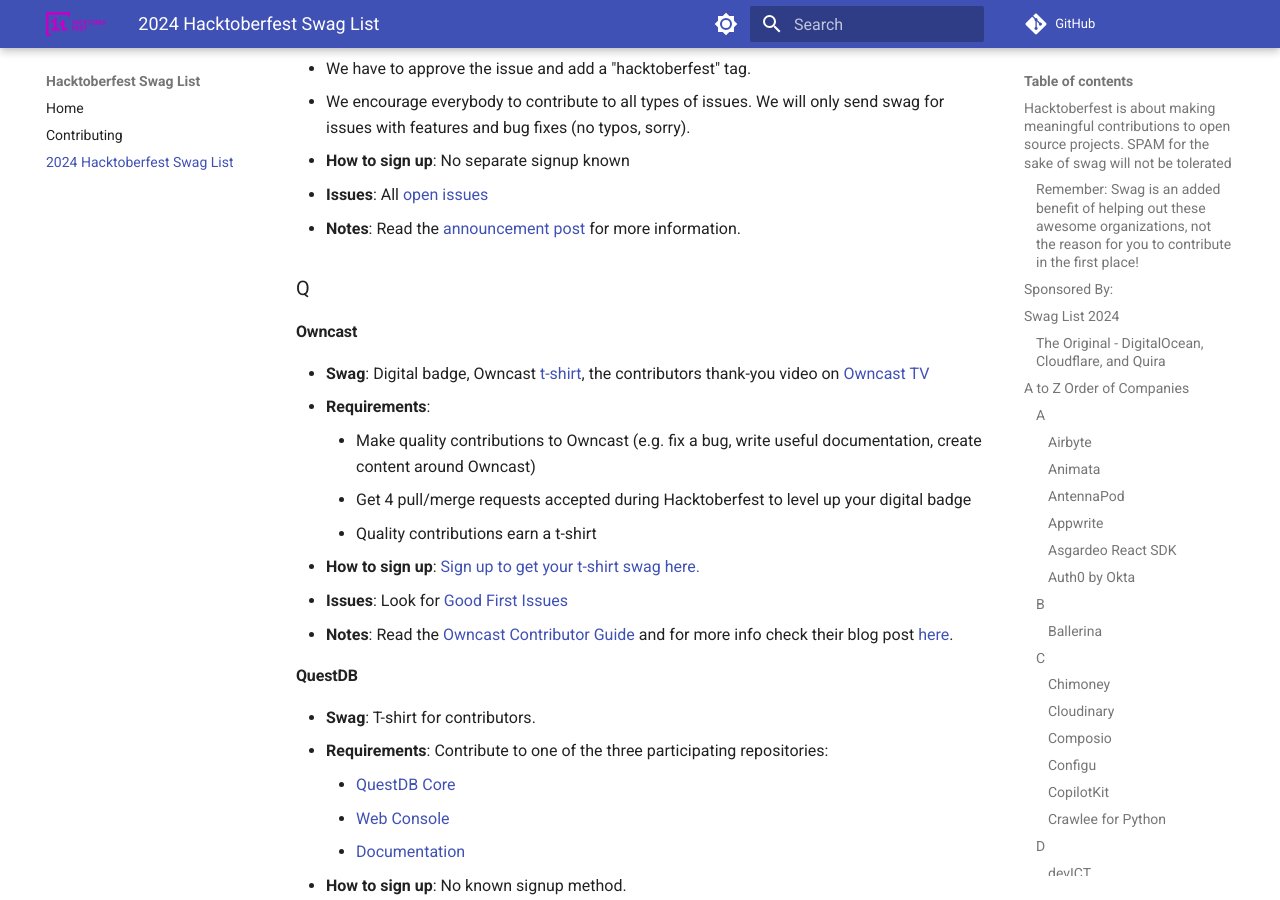
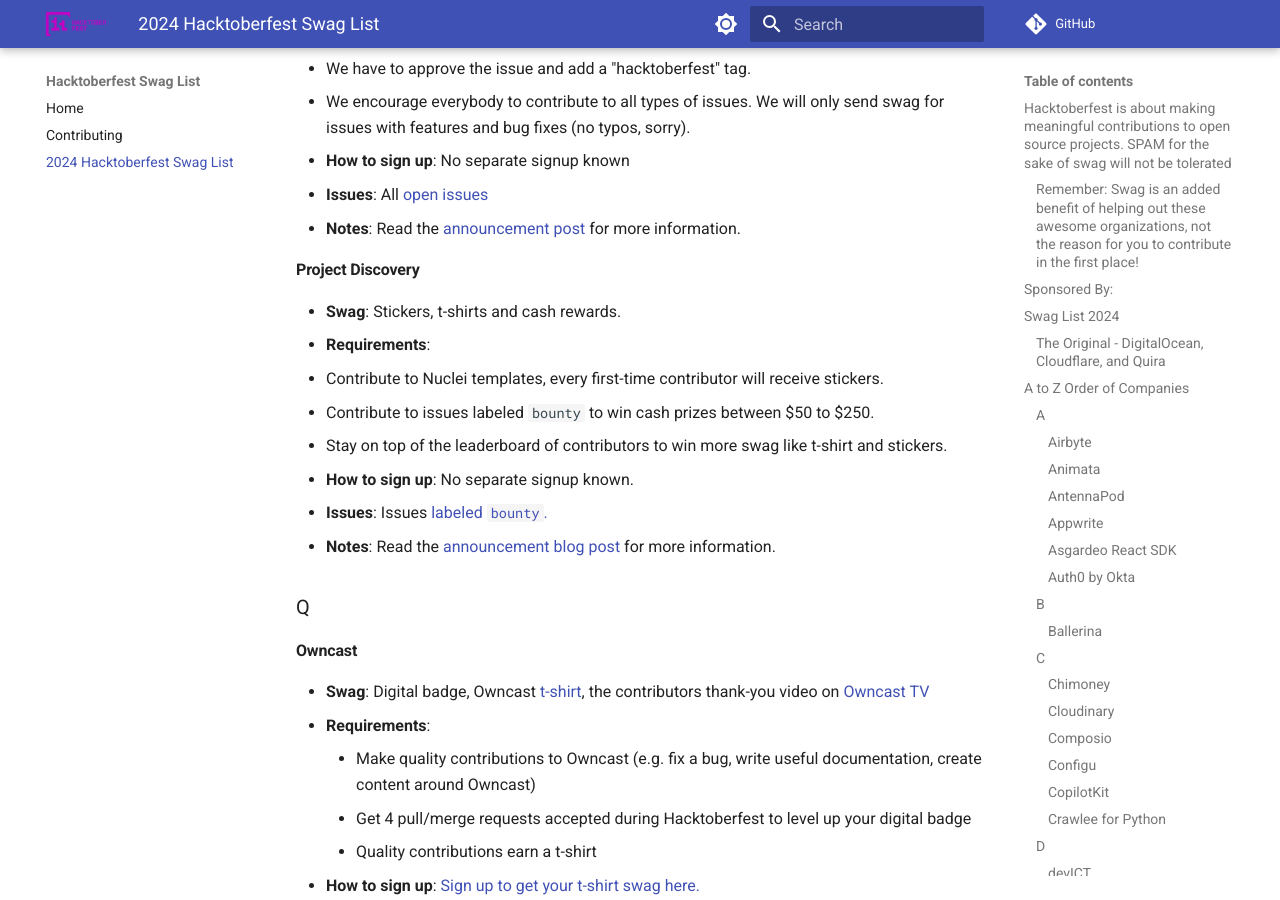
Before and after one commit to crweiner/hacktoberfest-swag-list, an MkDocs documentation site: the page built from docs/list.md, in a window 1280 px wide and 900 px high, scrolled down 13084 px. Built offline with MkDocs 1.6.1 and Material for MkDocs 9.7.7, drawn with Linux system fonts in a browser that asks for light colours; plug-ins that fetch from the network failed and are left out; comment, search, counter and statistics services are not loaded.

Commit message:
add projectdiscovey, closes #958

```diff
--- a/docs/list.md
+++ b/docs/list.md
@@ -411,6 +411,17 @@
 - **Issues**: All [open issues](https://github.com/gitroomhq/postiz-app/issues)
 - **Notes**: Read the [announcement post](https://github.com/gitroomhq/postiz-app#we-participate-in-hacktoberfest-2024-) for more information.
 
+#### **Project Discovery**
+
+- **Swag**: Stickers, t-shirts and cash rewards.
+- **Requirements**:
+  - Contribute to Nuclei templates, every first-time contributor will receive stickers.
+  - Contribute to issues labeled `bounty` to win cash prizes between $50 to $250.
+  - Stay on top of the leaderboard of contributors to win more swag like t-shirt and stickers.
+- **How to sign up**: No separate signup known.
+- **Issues**: Issues [labeled `bounty`.](https://github.com/projectdiscovery/nuclei-templates/issues?q=is%3Aissue%20state%3Aopen%20label%3A%22%F0%9F%92%8E%20Bounty%22)
+- **Notes**: Read the [announcement blog post](https://blog.projectdiscovery.io/announcing-the-nuclei-templates-community-leaderboard-and-rewards/) for more information.
+
 ### Q
 
 #### **Owncast**
```
